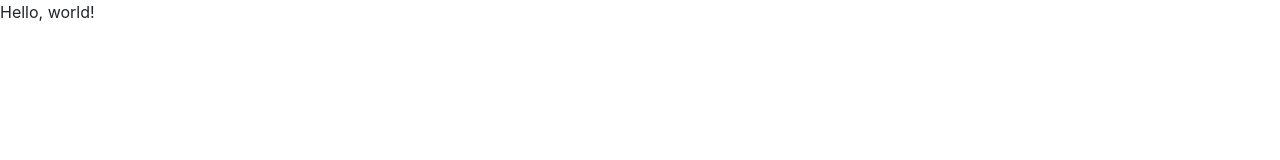
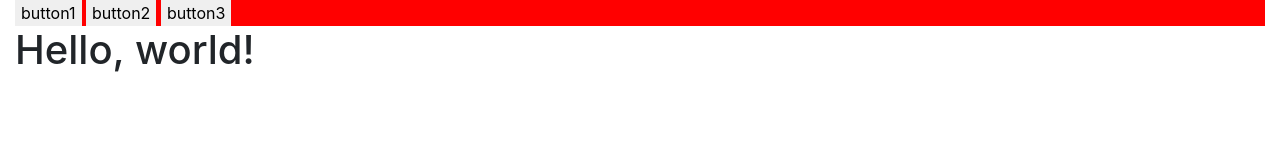
Before and after one commit to JBeckius/JBeckius.github.io, a plain HTML site: page page.html in a window 1280 px wide. Drawn offline with nearby package versions, Linux system fonts and the light colour scheme.

Commit message:
Added nav bar with buttons and css for those buttons.

```diff
--- a/custom.css
+++ b/custom.css
@@ -1,3 +1,7 @@
 #navBar {
 	background-color: red;
 }
+
+.navButton {
+	border: none;
+}
--- a/page.html
+++ b/page.html
@@ -21,12 +21,20 @@
     <![endif]-->
   </head>
   <body>
-	<div id=">
-    <h1>Hello, world!</h1>
+	<div class="container-fluid">
+		<!-- Navigation bar -->
+		<div id="navBar">
+			<button class="navButton">button1</button>
+			<button class="navButton">button2</button>
+			<button class="navButton">button3</button>
+			</div>
+			<h1>Hello, world!</h1>
+		</div>
 
-    <!-- jQuery (necessary for Bootstrap's JavaScript plugins) -->
-    <script src="https://ajax.googleapis.com/ajax/libs/jquery/1.11.3/jquery.min.js"></script>
-    <!-- Include all compiled plugins (below), or include individual files as needed -->
-    <script src="js/bootstrap.min.js"></script>
+	</div>
+	<!-- jQuery (necessary for Bootstrap's JavaScript plugins) -->
+	<script src="https://ajax.googleapis.com/ajax/libs/jquery/1.11.3/jquery.min.js"></script>
+	<!-- Include all compiled plugins (below), or include individual files as needed -->
+	<script src="js/bootstrap.min.js"></script>
   </body>
 </html>
```
